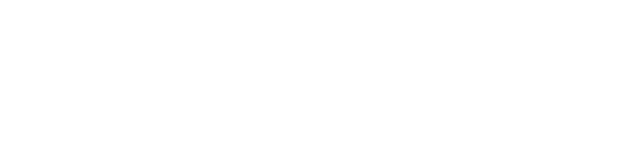
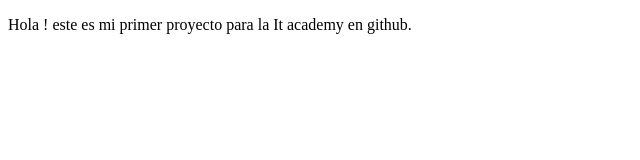
Before and after one commit to ugosorans/git-prueba, a plain HTML site: page index.html in a window 1280 px wide. Shown: the whole page, without its empty margins (0-640 px from the left). Drawn offline with Linux system fonts and the light colour scheme.

Commit message:
se modifico el index.html y se agrago un parrafo al body

```diff
--- a/index.html
+++ b/index.html
@@ -1,9 +1,10 @@
 <!DOCTYPE html>
 <html>
 <head>
-	<title> mi primer proecto en itAcademy</title>
+	<title> Proyecto It Academy 2020</title>
 </head>
 <body>
+	<p>Hola ! este es mi primer proyecto para la It academy en github.</p>
 
 
 
```
